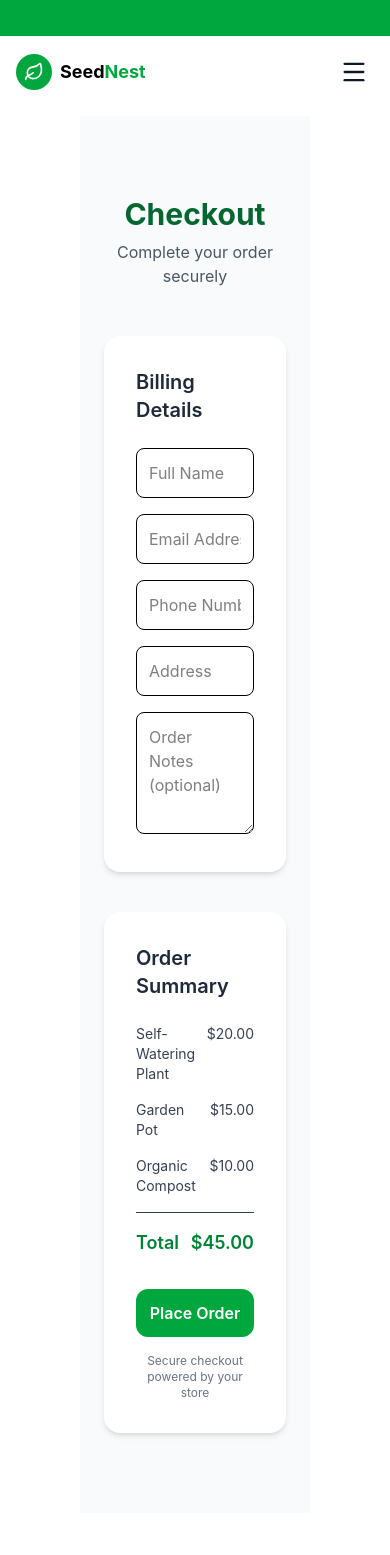
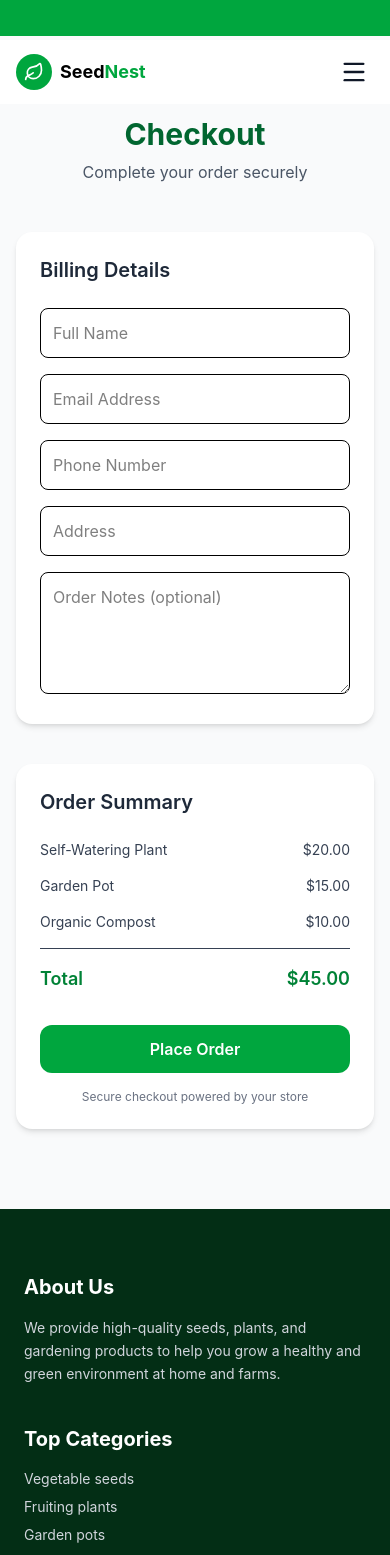
Before and after one commit to Hammad193/SeedsNest, a React (Vite) app: page /checkout in a window 390 px wide. Shown: the top 1555 px of the page. Built offline with nearby package versions, Linux system fonts and the light colour scheme.

Commit message:
Updated UI fixes and responsive improvements

```diff
--- a/src/components/Checkout.jsx
+++ b/src/components/Checkout.jsx
@@ -3,9 +3,9 @@ import { Link } from "react-router-dom";
 
 export default function Checkout() {
   return (
-    <section className="py-20 px-6 md:px-20 bg-gray-50 m-20">
+    <section className="py-20 px-4 sm:px-6 lg:px-10 bg-gray-50">
 
-      {/* Heading */}
+      {/* HEADING */}
       <motion.div
         initial={{ opacity: 0, y: -20 }}
         animate={{ opacity: 1, y: 0 }}
@@ -20,15 +20,15 @@ export default function Checkout() {
         </p>
       </motion.div>
 
-      <div className="grid grid-cols-1 lg:grid-cols-2 gap-10">
+      {/* GRID */}
+      <div className="max-w-7xl mx-auto grid grid-cols-1 lg:grid-cols-2 gap-10">
 
         {/* LEFT - FORM */}
         <motion.div
           initial={{ opacity: 0, x: -50 }}
-          whileInView={{ opacity: 1, x: 0 }}
-          transition={{ duration: 0.6 }}
-          viewport={{ once: true }}
-          className="bg-white p-8 rounded-2xl shadow-md"
+          animate={{ opacity: 1, x: 0 }}
+          transition={{ duration: 0.5 }}
+          className="bg-white p-6 sm:p-8 rounded-2xl shadow-md"
         >
           <h3 className="text-xl font-semibold mb-6 text-gray-800">
             Billing Details
@@ -64,7 +64,7 @@ export default function Checkout() {
               placeholder="Order Notes (optional)"
               rows="4"
               className="w-full border p-3 rounded-lg outline-none focus:border-green-500"
-            ></textarea>
+            />
 
           </div>
         </motion.div>
@@ -72,10 +72,9 @@ export default function Checkout() {
         {/* RIGHT - ORDER SUMMARY */}
         <motion.div
           initial={{ opacity: 0, x: 50 }}
-          whileInView={{ opacity: 1, x: 0 }}
-          transition={{ duration: 0.6 }}
-          viewport={{ once: true }}
-          className="bg-white p-8 rounded-2xl shadow-md"
+          animate={{ opacity: 1, x: 0 }}
+          transition={{ duration: 0.5 }}
+          className="bg-white p-6 sm:p-8 rounded-2xl shadow-md"
         >
           <h3 className="text-xl font-semibold mb-6 text-gray-800">
             Order Summary
@@ -83,61 +82,34 @@ export default function Checkout() {
 
           <div className="space-y-4 text-sm text-gray-700">
 
-            <motion.div
-              initial={{ opacity: 0, x: 20 }}
-              animate={{ opacity: 1, x: 0 }}
-              transition={{ delay: 0.1 }}
-              className="flex justify-between"
-            >
-              <span>Self-Watering Plant</span>
-              <span>$20.00</span>
-            </motion.div>
-
-            <motion.div
-              initial={{ opacity: 0, x: 20 }}
-              animate={{ opacity: 1, x: 0 }}
-              transition={{ delay: 0.2 }}
-              className="flex justify-between"
-            >
-              <span>Garden Pot</span>
-              <span>$15.00</span>
-            </motion.div>
-
-            <motion.div
-              initial={{ opacity: 0, x: 20 }}
-              animate={{ opacity: 1, x: 0 }}
-              transition={{ delay: 0.3 }}
-              className="flex justify-between"
-            >
-              <span>Organic Compost</span>
-              <span>$10.00</span>
-            </motion.div>
+            {[
+              { name: "Self-Watering Plant", price: "$20.00" },
+              { name: "Garden Pot", price: "$15.00" },
+              { name: "Organic Compost", price: "$10.00" },
+            ].map((item, i) => (
+              <div key={i} className="flex justify-between">
+                <span>{item.name}</span>
+                <span>{item.price}</span>
+              </div>
+            ))}
 
             <hr />
 
-            <motion.div
-              initial={{ opacity: 0, scale: 0.9 }}
-              animate={{ opacity: 1, scale: 1 }}
-              transition={{ delay: 0.4 }}
-              className="flex justify-between font-semibold text-lg text-green-700"
-            >
+            <div className="flex justify-between font-semibold text-lg text-green-700">
               <span>Total</span>
               <span>$45.00</span>
-            </motion.div>
+            </div>
 
           </div>
 
-          {/* Button */}
-          <motion.div
-            whileHover={{ scale: 1.03 }}
-            whileTap={{ scale: 0.97 }}
-          >
+          {/* BUTTON */}
+          <div className="mt-8">
             <Link to="/payment">
-              <button className="mt-8 w-full bg-green-600 hover:bg-green-700 text-white py-3 rounded-xl transition-all font-semibold cursor-pointer">
+              <button className="w-full bg-green-600 hover:bg-green-700 text-white py-3 rounded-xl transition font-semibold">
                 Place Order
               </button>
             </Link>
-          </motion.div>
+          </div>
 
           <p className="text-xs text-gray-500 mt-4 text-center">
             Secure checkout powered by your store
--- a/src/components/Navbar.jsx
+++ b/src/components/Navbar.jsx
@@ -50,12 +50,12 @@ const Navbar = () => {
 
       {/* NAVBAR */}
       <nav
-  className={`fixed left-0 w-full z-[9999] transition-all duration-300 ease-in-out ${
-    scrolled || !showTopBar
-      ? "top-0 bg-white/95 shadow-lg backdrop-blur-md py-3 sm:py-4"
-      : "top-10 bg-white py-3 sm:py-4"
-  }`}
->
+        className={`fixed left-0 top-10 w-full z-[9999] transition-all duration-300 ease-in-out ${
+          scrolled
+            ? "top-0 bg-white/95 shadow-lg backdrop-blur-md py-3 sm:py-4"
+            : "top-10 bg-white py-3 sm:py-4"
+        }`}
+      >
         <div className="max-w-7xl mx-auto px-4 sm:px-6 lg:px-8 flex items-center justify-between">
 
           {/* LOGO */}
--- a/src/styles.css
+++ b/src/styles.css
@@ -1,4 +1,4 @@
-body {
+/* body {
   margin: 0;
   font-family: Arial;
 }
@@ -43,4 +43,4 @@ body {
   background: green;
   color: white;
   text-decoration: none;
-}
+} */
```
